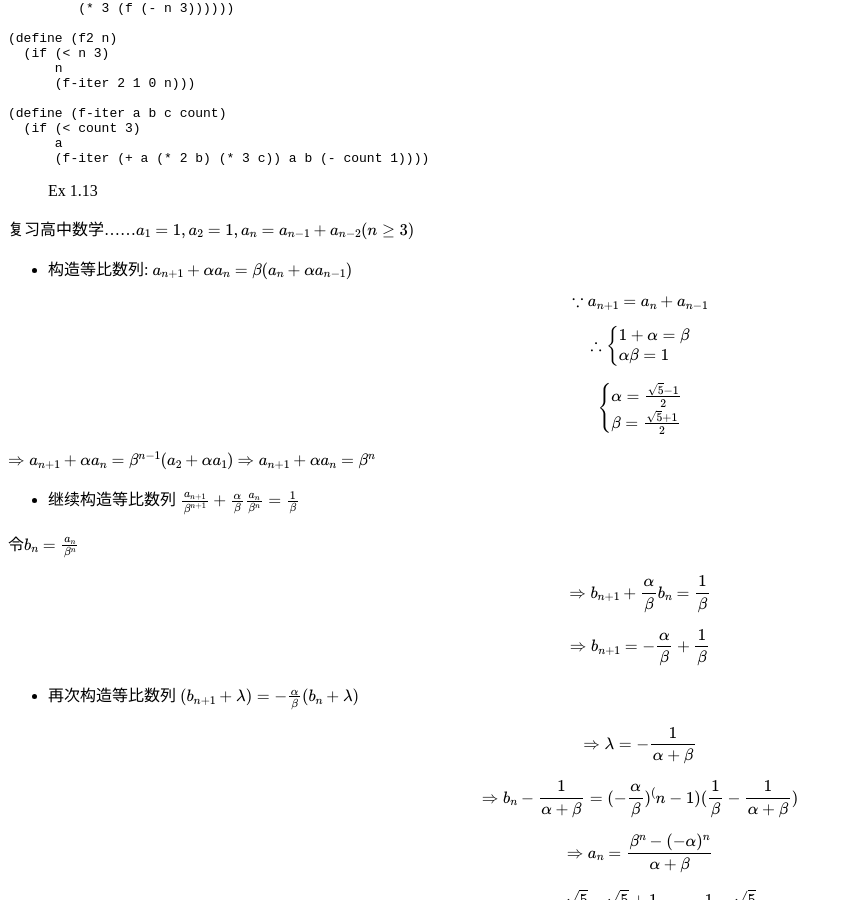
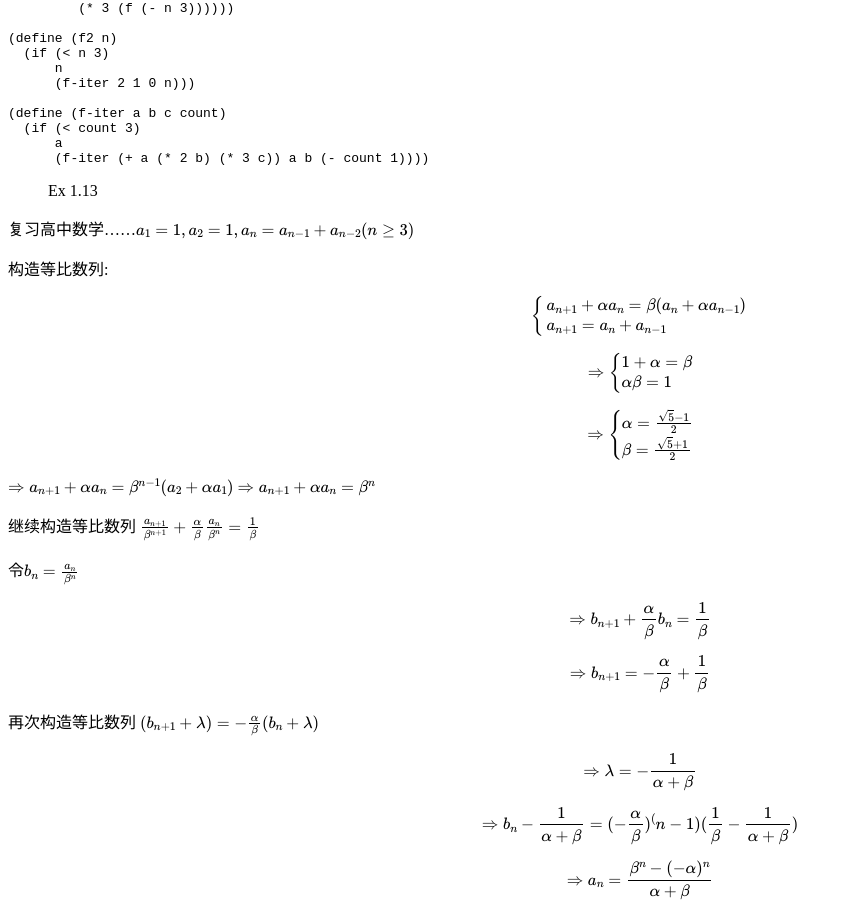
Before and after one commit to wangxinalex/wangxinalex.github.io, a Jekyll site: the page built from _posts/2015-02-04-sicp.md, in a window 1280 px wide and 900 px high, scrolled down 3469 px. Shown: the whole window, without its empty margins (0-852 px from the left). Built offline with Jekyll 4.4.1, drawn with Linux system fonts in a browser that asks for light colours; formulas are drawn with MathJax 3; comment, search, counter and statistics services are not loaded.

Commit message:
SICP modified

```diff
--- a/_posts/2015-02-04-sicp.md
+++ b/_posts/2015-02-04-sicp.md
@@ -193,16 +193,19 @@ $$h(n) = \begin{cases}
 
 复习高中数学……$$a_1 = 1, a_2 = 1, a_n = a_{n-1}+a_{n-2} (n \geq 3)$$
 
-* 构造等比数列: $$a_{n+1}+\alpha a_n = \beta(a_n+\alpha a_{n-1})$$
+构造等比数列:
 
-$$\because a_{n+1} = a_n + a_{n-1}$$
+$$\begin{cases}
+a_{n+1}+\alpha a_n = \beta(a_n+\alpha a_{n-1})\\
+a_{n+1} = a_n + a_{n-1}
+\end{cases}$$
 
-$$\therefore \begin{cases}
+$$\Rightarrow \begin{cases}
 1+\alpha = \beta\\
 \alpha\beta = 1
 \end{cases}$$
 
-$$\begin{cases}
+$$\Rightarrow \begin{cases}
 \alpha = \frac{\sqrt{5}-1}{2}\\
 \beta = \frac{\sqrt{5}+1}{2}
 \end{cases}$$
@@ -210,7 +213,7 @@ $$\begin{cases}
 $$\Rightarrow a_{n+1}+\alpha a_n = \beta^{n-1}(a_2+\alpha a_1)$$
 $$\Rightarrow a_{n+1}+\alpha a_n = \beta^n$$
 
-* 继续构造等比数列
+继续构造等比数列
 $$\frac{a_{n+1}}{\beta^{n+1}}+\frac{\alpha}{\beta}\frac{a_n}{\beta^n} = \frac{1}{\beta}$$
 
 令$$b_n = \frac{a_n}{\beta^n}$$
@@ -219,7 +222,7 @@ $$\Rightarrow b_{n+1} + \frac{\alpha}{\beta}b_n = \frac{1}{\beta}$$
 
 $$\Rightarrow b_{n+1} = -\frac{\alpha}{\beta}+\frac{1}{\beta}$$
 
-* 再次构造等比数列
+再次构造等比数列
 $$(b_{n+1}+\lambda) = -\frac{\alpha}{\beta}(b_n+\lambda)$$
 
 $$\Rightarrow \lambda = -\frac{1}{\alpha+\beta}$$
```
